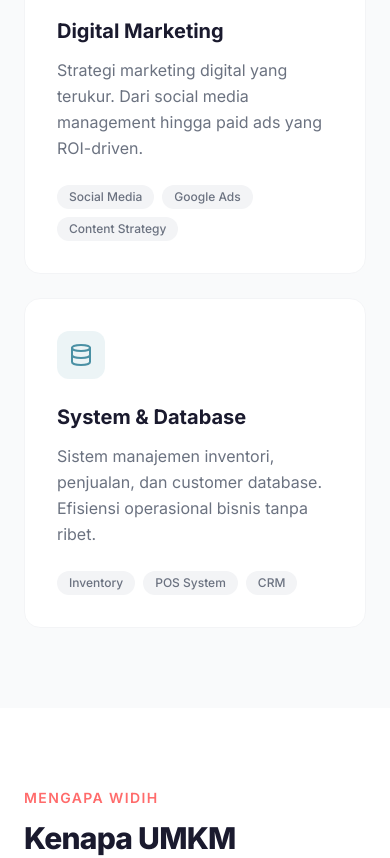
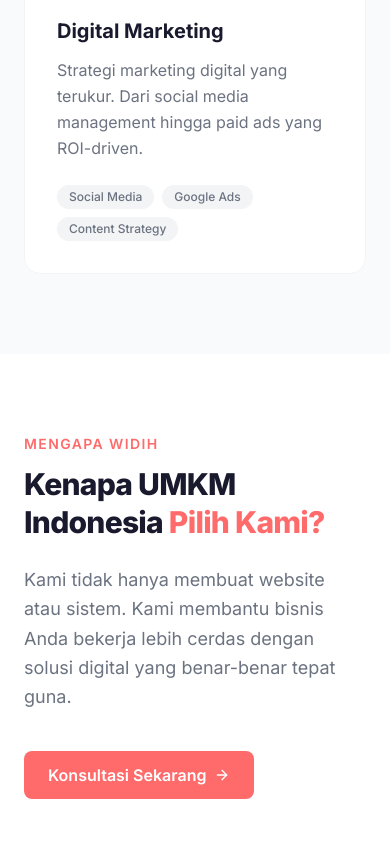
Before and after one commit to wahyug-project/widih-landing, a Next.js app: page / in a window 390 px wide. Shown: the part 2067-2925 px from the top of the page. Built offline with nearby package versions, Linux system fonts and the light colour scheme.

Commit message:
Fix: logo footer, phone number, reduce to 3 services

```diff
--- a/app/page.tsx
+++ b/app/page.tsx
@@ -6,7 +6,6 @@ import {
   MessageSquare,
   Globe,
   TrendingUp,
-  Database,
   Zap,
   Users,
   Shield,
@@ -243,14 +242,6 @@ const services = [
       "Strategi marketing digital yang terukur. Dari social media management hingga paid ads yang ROI-driven.",
     tags: ["Social Media", "Google Ads", "Content Strategy"],
   },
-  {
-    icon: Database,
-    color: "steel",
-    title: "System & Database",
-    description:
-      "Sistem manajemen inventori, penjualan, dan customer database. Efisiensi operasional bisnis tanpa ribet.",
-    tags: ["Inventory", "POS System", "CRM"],
-  },
 ];
 
 function Services() {
@@ -272,7 +263,7 @@ function Services() {
           </div>
         </RevealSection>
 
-        <div className="grid grid-cols-1 md:grid-cols-2 gap-6">
+        <div className="grid grid-cols-1 md:grid-cols-3 gap-6">
           {services.map((service, i) => {
             const Icon = service.icon;
             return (
@@ -528,7 +519,7 @@ function CTASection() {
               </p>
               <div className="flex flex-col sm:flex-row gap-4 justify-center">
                 <a
-                  href="https://wa.me/6281234567890?text=Halo%20WIDIH,%20saya%20tertarik%20dengan%20layanan%20digital"
+                  href="https://wa.me/6285133712657?text=Halo%20WIDIH,%20saya%20tertarik%20dengan%20layanan%20digital"
                   target="_blank"
                   rel="noopener noreferrer"
                   className="inline-flex items-center justify-center gap-2 px-8 py-4 bg-coral text-white font-bold rounded-xl hover:bg-coral-dark transition-colors text-base"
@@ -567,7 +558,7 @@ function Footer() {
               alt="WIDIH Logo"
               width={130}
               height={44}
-              className="h-9 w-auto mb-4 brightness-0 invert"
+              className="h-9 w-auto mb-4"
             />
             <p className="text-gray-400 text-sm leading-relaxed max-w-xs mb-6">
               Wibowo Digital Hub — Partner transformasi digital terpercaya
@@ -618,11 +609,6 @@ function Footer() {
                   Digital Marketing
                 </a>
               </li>
-              <li>
-                <a href="#layanan" className="hover:text-coral transition-colors">
-                  System & Database
-                </a>
-              </li>
             </ul>
           </div>
 
@@ -639,8 +625,8 @@ function Footer() {
               </li>
               <li className="flex items-center gap-2">
                 <Phone className="w-4 h-4 text-coral" />
-                <a href="tel:+6281234567890" className="hover:text-coral transition-colors">
-                  +62 812 3456 7890
+                <a href="tel:+6285133712657" className="hover:text-coral transition-colors">
+                  +62 851 3371 2657
                 </a>
               </li>
               <li className="flex items-start gap-2">
```
